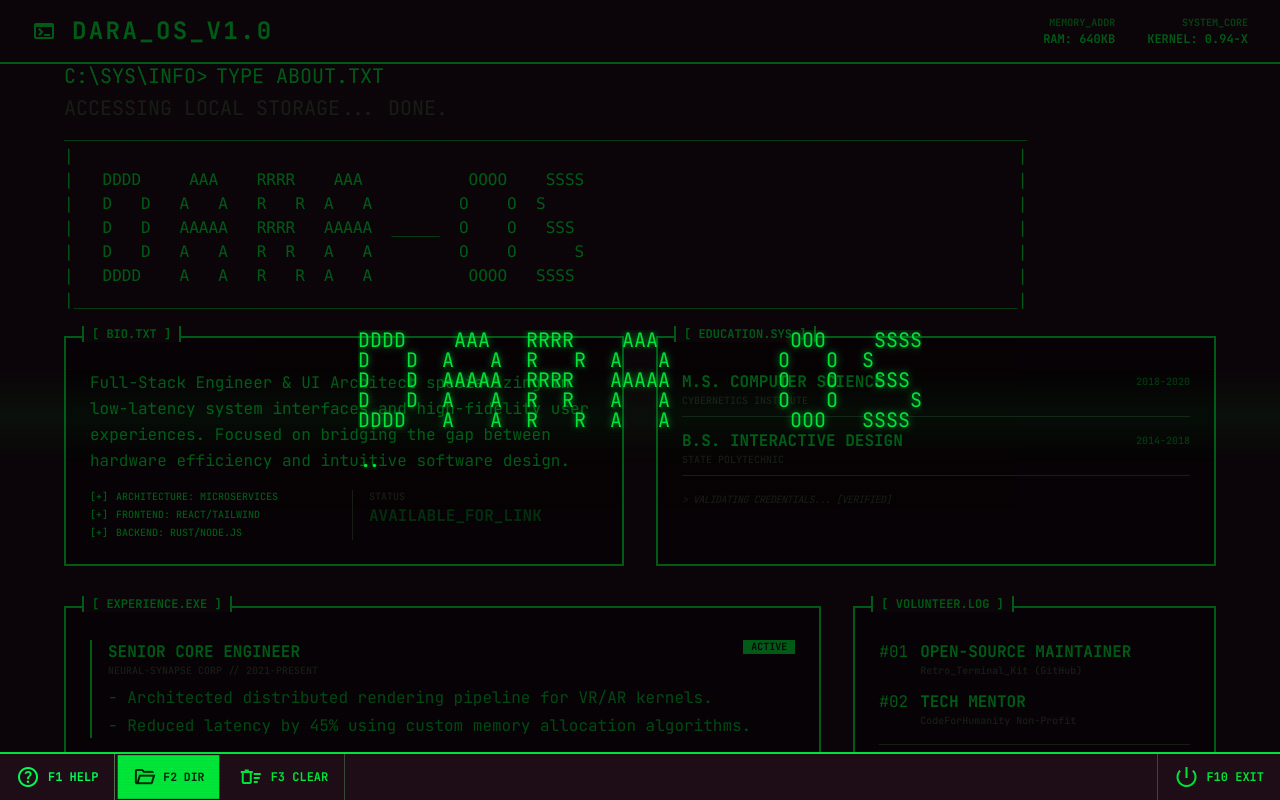
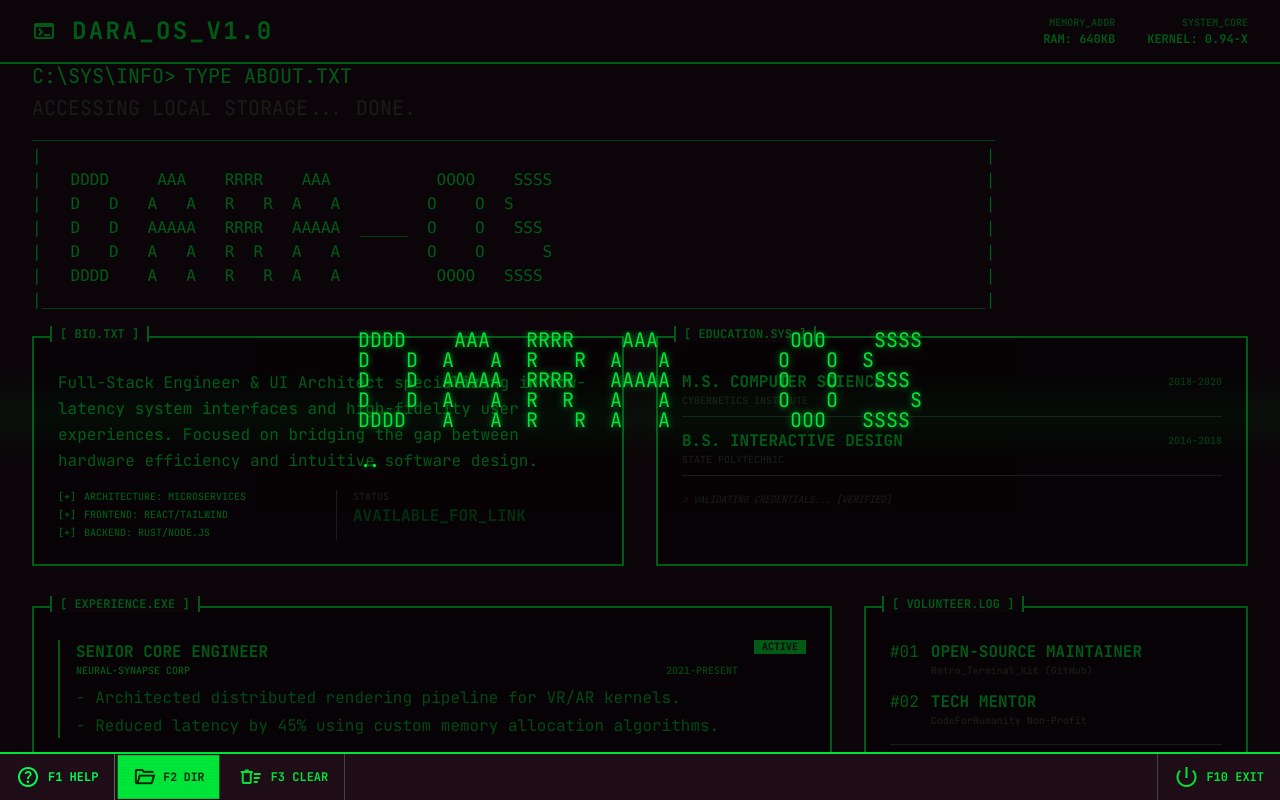
Before and after one commit to DAjayi27/DAjayi27.github.io, a Vue app: page /about in a window 1280 px wide. Built offline with nearby package versions, Linux system fonts and the light colour scheme; a web font is replaced by a local one.

Commit message:
Refactor AboutPage and related components to import bio, education, experience, and volunteer data from about.ts; enhance layout and styling in ExperienceSection

```diff
--- a/src/components/about/ExperienceSection.vue
+++ b/src/components/about/ExperienceSection.vue
@@ -14,11 +14,14 @@ const props = defineProps<{ items: ExperienceItem[] }>()
     <div class="space-y-4">
       <div v-for="(exp, idx) in props.items" :key="idx" class="relative pl-4" :class="exp.tag ? 'border-l-2 border-primary-fixed-dim' : 'border-l-2 border-outline-variant'">
         <div class="flex justify-between items-start">
-          <div>
+          <div class="flex-1">
             <h4 class="text-body-sm font-bold">{{ exp.title }}</h4>
-            <p class="text-label-sm text-outline-variant">{{ exp.company }} {{ exp.years ? ' // ' + exp.years : '' }}</p>
+            <div class="flex items-center justify-between gap-4">
+              <span class="text-label-sm text-primary-fixed-dim font-semibold">{{ exp.company }}</span>
+              <span class="text-label-sm text-primary-fixed-dim opacity-80">{{ exp.years ?? '' }}</span>
+            </div>
           </div>
-          <div v-if="exp.tag" class="bg-primary-fixed-dim text-background px-2 text-label-sm font-bold">{{ exp.tag }}</div>
+          <div v-if="exp.tag" class="ml-4 flex-shrink-0 bg-primary-fixed-dim text-background px-2 text-label-sm font-bold">{{ exp.tag }}</div>
         </div>
         <div v-if="exp.bullets" class="mt-2 space-y-1">
           <p v-for="(b, i) in exp.bullets" :key="i" class="text-body-sm opacity-80">{{ b }}</p>
--- /dev/null
+++ b/src/data/about.ts
@@ -0,0 +1,38 @@
+export const bioData = {
+  description:
+    'Full-Stack Engineer & UI Architect specializing in low-latency system interfaces and high-fidelity user experiences. Focused on bridging the gap between hardware efficiency and intuitive software design.',
+  bullets: ['ARCHITECTURE: MICROSERVICES', 'FRONTEND: REACT/TAILWIND', 'BACKEND: RUST/NODE.JS'],
+  statusLabel: 'STATUS',
+  statusValue: 'AVAILABLE_FOR_LINK',
+}
+
+export const educationItems = [
+  { degree: 'M.S. COMPUTER SCIENCE', school: 'CYBERNETICS INSTITUTE', years: '2018-2020' },
+  { degree: 'B.S. INTERACTIVE DESIGN', school: 'STATE POLYTECHNIC', years: '2014-2018' },
+]
+
+export const experienceItems = [
+  {
+    title: 'SENIOR CORE ENGINEER',
+    company: 'NEURAL-SYNAPSE CORP',
+    years: '2021-PRESENT',
+    bullets: [
+      '- Architected distributed rendering pipeline for VR/AR kernels.',
+      '- Reduced latency by 45% using custom memory allocation algorithms.',
+    ],
+    tag: 'ACTIVE',
+  },
+  {
+    title: 'SYSTEM ARCHITECT',
+    company: 'GRID_FLOW SYSTEMS',
+    years: '2019-2021',
+    bullets: ['- Lead developer for the initial DARA_OS prototype UI.'],
+  },
+]
+
+export const volunteerItems = [
+  { title: 'OPEN-SOURCE MAINTAINER', meta: 'Retro_Terminal_Kit (GitHub)' },
+  { title: 'TECH MENTOR', meta: 'CodeForHumanity Non-Profit' },
+]
+
+export const volunteerMetric = 6
--- a/src/views/AboutPage.vue
+++ b/src/views/AboutPage.vue
@@ -4,7 +4,7 @@ import BioSection from '@/components/about/BioSection.vue'
 import EducationSection from '@/components/about/EducationSection.vue'
 import ExperienceSection from '@/components/about/ExperienceSection.vue'
 import VolunteerSection from '@/components/about/VolunteerSection.vue'
-import AsciiDivider from '@/components/about/AsciiDivider.vue'
+import { bioData, educationItems, experienceItems, volunteerItems, volunteerMetric } from '@/data/about'
 
 // Flicker + reveal timers
 const flickerTimer = ref<number | undefined>(undefined)
@@ -12,43 +12,7 @@ const revealTimeouts: number[] = []
 
 const mainRef = ref<HTMLElement | null>(null)
 
-// Data objects passed into components
-const bioData = {
-  description:
-    'Full-Stack Engineer & UI Architect specializing in low-latency system interfaces and high-fidelity user experiences. Focused on bridging the gap between hardware efficiency and intuitive software design.',
-  bullets: ['ARCHITECTURE: MICROSERVICES', 'FRONTEND: REACT/TAILWIND', 'BACKEND: RUST/NODE.JS'],
-  statusLabel: 'STATUS',
-  statusValue: 'AVAILABLE_FOR_LINK',
-}
-
-const educationItems = [
-  { degree: 'M.S. COMPUTER SCIENCE', school: 'CYBERNETICS INSTITUTE', years: '2018-2020' },
-  { degree: 'B.S. INTERACTIVE DESIGN', school: 'STATE POLYTECHNIC', years: '2014-2018' },
-]
-
-const experienceItems = [
-  {
-    title: 'SENIOR CORE ENGINEER',
-    company: 'NEURAL-SYNAPSE CORP',
-    years: '2021-PRESENT',
-    bullets: [
-      '- Architected distributed rendering pipeline for VR/AR kernels.',
-      '- Reduced latency by 45% using custom memory allocation algorithms.',
-    ],
-    tag: 'ACTIVE',
-  },
-  {
-    title: 'SYSTEM ARCHITECT',
-    company: 'GRID_FLOW SYSTEMS',
-    years: '2019-2021',
-    bullets: ['- Lead developer for the initial DARA_OS prototype UI.'],
-  },
-]
-
-const volunteerItems = [
-  { title: 'OPEN-SOURCE MAINTAINER', meta: 'Retro_Terminal_Kit (GitHub)' },
-  { title: 'TECH MENTOR', meta: 'CodeForHumanity Non-Profit' },
-]
+// Data objects are imported from `src/data/about.ts`
 
 onMounted(() => {
   // Flicker effect applied to the document body for subtle realism
@@ -92,7 +56,7 @@ onUnmounted(() => {
 
   <!-- Main Terminal Content -->
   <main ref="mainRef" class="flex-1 overflow-y-auto px-margin-desktop py-base relative custom-scrollbar">
-    <div class="max-w-6xl mx-auto w-full">
+    <div class="mx-auto w-full">
     <!-- Command Header -->
     <div class="mb-gutter text-body-md">
       <div class="flex items-center gap-2">
@@ -133,7 +97,7 @@ onUnmounted(() => {
       <!-- VOLUNTEER SECTION -->
       <section class="col-span-12 lg:col-span-4 border-2 border-primary-fixed-dim p-6 relative group hover:glow-border transition-all duration-300 bg-black/40">
         <div class="absolute -top-3 left-4 bg-background px-2 text-label-md font-bold text-primary-fixed-dim border-x-2 border-primary-fixed-dim">[ VOLUNTEER.LOG ]</div>
-        <VolunteerSection :items="volunteerItems" :metric="6" />
+        <VolunteerSection :items="volunteerItems" :metric="volunteerMetric" />
       </section>
     </div>
     </div>
```
